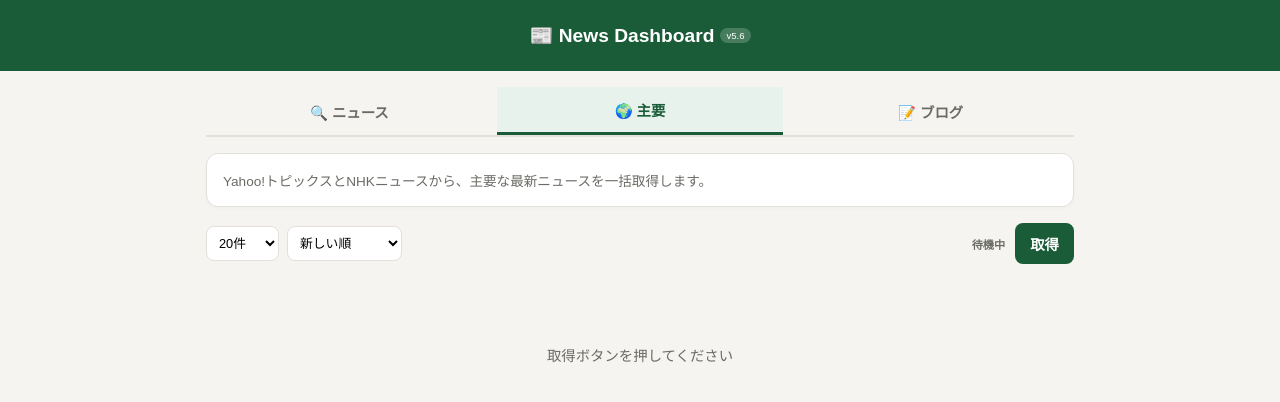
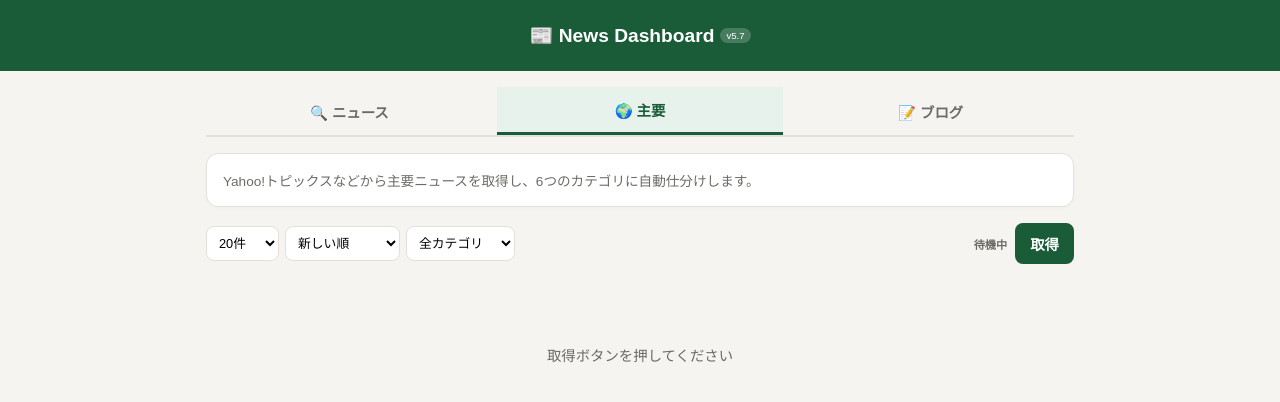
Before and after one commit to syararinn/News-RSS, a plain HTML site: page index.html in a window 1280 px wide. Both pictures are taken after a click on the button "🌍 主要". Drawn offline with Linux system fonts and the light colour scheme.

Commit message:
index.html を更新

```diff
--- a/index.html
+++ b/index.html
@@ -38,8 +38,9 @@
     .btn-secondary { background: #6b6b66; }
     .btn:disabled { opacity: 0.5; cursor: not-allowed; }
     .controls { display: flex; align-items: center; justify-content: space-between; margin-bottom: 1rem; gap: 10px; }
+    .controls-left { display: flex; gap: 6px; flex-wrap: wrap; flex: 1; }
     .sort-select { border: 1px solid var(--border); border-radius: 8px; padding: 8px; font-size: 0.8rem; background: #fff; }
-    .status-info { font-size: 0.7rem; color: var(--muted); flex: 1; font-weight: bold; text-align: right; }
+    .status-info { font-size: 0.7rem; color: var(--muted); font-weight: bold; text-align: right; white-space: nowrap; }
     .table-wrap { background: var(--surface); border: 1px solid var(--border); border-radius: 12px; overflow: hidden; }
     table { width: 100%; border-collapse: collapse; font-size: 0.85rem; }
     thead th { background: #f9f8f5; padding: 12px 10px; text-align: left; border-bottom: 1px solid var(--border); color: var(--muted); font-size: 0.7rem; text-transform: uppercase; }
@@ -54,7 +55,8 @@
       main { padding: 0.5rem; }
     }
     tr.visited { opacity: 0.45; filter: grayscale(1); }
-    .kw-tag { font-size: 0.65rem; padding: 2px 6px; border-radius: 10px; background: var(--tag-bg); color: var(--tag-text); border: 1px solid var(--tag-border); white-space: nowrap; display: inline-block;}
+    .kw-tag { font-size: 0.65rem; padding: 2px 6px; border-radius: 10px; background: var(--tag-bg); color: var(--tag-text); border: 1px solid var(--tag-border); white-space: nowrap; display: inline-block; margin-bottom: 2px;}
+    .cat-tag { background: #eef2f7; color: #34495e; border-color: #cdd9e5; margin-right: 4px; } /* カテゴリ用の新しいタグデザイン */
     .date-cell { font-size: 0.65rem; color: var(--muted); }
     .open-link { color: var(--link); text-decoration: none; font-weight: bold; padding: 5px 8px; display: inline-block; font-size: 1.1rem; }
     #results-info { text-align: center; padding: 4rem 1rem; color: var(--muted); font-size: 0.9rem; }
@@ -63,7 +65,7 @@
 <body>
 
 <header>
-  <h1>📰 News Dashboard <span class="version">v5.6</span></h1>
+  <h1>📰 News Dashboard <span class="version">v5.7</span></h1>
 </header>
 
 <main>
@@ -83,7 +85,7 @@
   </div>
 
   <div id="mj-card" class="card" style="display:none">
-    <p style="font-size:0.85rem; color:var(--muted)">Yahoo!トピックスとNHKニュースから、主要な最新ニュースを一括取得します。</p>
+    <p style="font-size:0.85rem; color:var(--muted)">Yahoo!トピックスなどから主要ニュースを取得し、6つのカテゴリに自動仕分けします。</p>
   </div>
 
   <div id="sc-card" class="card" style="display:none">
@@ -104,7 +106,7 @@
   </div>
 
   <div class="controls">
-    <div style="display: flex; gap: 8px;">
+    <div class="controls-left">
       <select id="count-sel" class="sort-select">
         <option value="10">10件</option>
         <option value="20">20件</option>
@@ -116,9 +118,22 @@
         <option value="date">新しい順</option>
         <option id="sort-opt-keyword" value="keyword">キーワード順</option>
       </select>
+
+      <select id="major-cat-sel" class="sort-select" style="display:none;" onchange="renderTable()">
+        <option value="all">全カテゴリ</option>
+        <option value="政治">🏛 政治</option>
+        <option value="社会">🚨 社会</option>
+        <option value="国際">🌍 国際</option>
+        <option value="芸能">✨ 芸能</option>
+        <option value="スポーツ">⚾ スポーツ</option>
+        <option value="その他">📌 その他</option>
+      </select>
     </div>
-    <div id="status-info" class="status-info">待機中</div>
-    <button id="main-fetch-btn" class="btn" onclick="handleFetch()">取得</button>
+
+    <div style="display: flex; align-items: center; gap: 8px;">
+      <div id="status-info" class="status-info">待機中</div>
+      <button id="main-fetch-btn" class="btn" onclick="handleFetch()">取得</button>
+    </div>
   </div>
 
   <div id="results">
@@ -171,6 +186,10 @@ function switchTab(t) {
   const sortOptKeyword = document.getElementById('sort-opt-keyword');
   if (sortOptKeyword) sortOptKeyword.textContent = (t === 'news') ? 'キーワード順' : '出典順';
 
+  // 【新機能】主要タブの時だけカテゴリフィルターを表示
+  const majorCatSel = document.getElementById('major-cat-sel');
+  if (majorCatSel) majorCatSel.style.display = (t === 'major') ? 'inline-block' : 'none';
+
   renderTable();
 }
 
@@ -218,6 +237,16 @@ function isImageLink(link) {
   return link.includes('/images') || link.includes('/photo') || link.includes('/pict');
 }
 
+// 【新機能】記事のタイトルから単語を読み取り、自動でカテゴリ分けする関数
+function autoCategorize(title) {
+  if (/政治|首相|国会|議員|参院|衆院|自民|立憲|公明|維新|共産|国民民主|岸田|政策|法案|大臣|政府|選挙|政権|裏金|与党|野党|日銀|財務|閣僚/.test(title)) return '政治';
+  if (/国際|大統領|米|アメリカ|中国|ロシア|ウクライナ|韓国|北朝鮮|台湾|イスラエル|ガザ|国連|バイデン|トランプ|プーチン|首脳|外相|海外|円相場|ドル|欧州/.test(title)) return '国際';
+  if (/スポーツ|野球|サッカー|MLB|大谷|ホームラン|五輪|オリンピック|優勝|監督|選手|試合|バレー|バスケ|相撲|競馬|大会|連勝|打者|投手|ゴルフ|陸上/.test(title)) return 'スポーツ';
+  if (/芸能|アイドル|映画|ドラマ|俳優|女優|タレント|ジャニーズ|SMILE-UP|乃木坂|AKB|アニメ|公開|放送|熱愛|結婚|離婚|ライブ|ツアー|アーティスト|音楽/.test(title)) return '芸能';
+  if (/社会|逮捕|容疑者|事件|事故|裁判|判決|地震|震度|津波|台風|気象|警報|感染|詐欺|死亡|火災|遺体|被害|警察|警視庁|殺人|消防|調査/.test(title)) return '社会';
+  return 'その他';
+}
+
 async function handleFetch() {
   const btn = document.getElementById('main-fetch-btn');
   if (btn) btn.disabled = true;
@@ -242,7 +271,6 @@ async function handleFetch() {
 
       for (const item of dataStore.news) {
         let norm = item.title.replace(/\s*[-|]\s*[^-|]*$/, '');
-        // 【改良】画面側でもカッコの中身を丸ごと消去する
         norm = norm.replace(/[（\(［\[【][^）\)］\]】]*[）\)］\]】]/g, '');
         norm = norm.replace(/[^\p{L}\p{N}]/gu, '');
 
@@ -278,15 +306,31 @@ async function handleFetch() {
 }
 
 function renderTable() {
-  const data = dataStore[currentTab];
-  if (!data || data.length === 0) {
+  let displayData = dataStore[currentTab];
+  if (!displayData || displayData.length === 0) {
     document.getElementById('results').innerHTML = '<div id="results-info">取得ボタンを押してください</div>';
     return;
   }
+
+  // 【新機能】主要タブの時は、自動でカテゴリを振り分けてから絞り込む
+  if (currentTab === 'major') {
+    displayData.forEach(item => {
+      if (!item.category) item.category = autoCategorize(item.title);
+    });
+    const catFilter = document.getElementById('major-cat-sel').value;
+    if (catFilter !== 'all') {
+      displayData = displayData.filter(n => n.category === catFilter);
+    }
+    if (displayData.length === 0) {
+      document.getElementById('results').innerHTML = `<div id="results-info">このカテゴリの記事はありません</div>`;
+      return;
+    }
+  }
+
   const sortSel = document.getElementById('sort-sel');
   const sortBy = sortSel ? sortSel.value : 'date';
 
-  const sorted = [...data].sort((a,b) => {
+  const sorted = [...displayData].sort((a,b) => {
     if (sortBy === 'date') return b.dt - a.dt;
     return a.keyword.localeCompare(b.keyword, 'ja') || b.dt - a.dt;
   });
@@ -295,8 +339,12 @@ function renderTable() {
     const d = n.dt;
     const dateStr = d.getFullYear() > 2000 ? `${d.getMonth()+1}/${d.getDate()} ${d.getHours()}:${(d.getMinutes()<10?'0':'')+d.getMinutes()}` : '—';
     const isVisited = visitedLinks.includes(n.link);
+
+    // 主要タブの時だけ、カテゴリ用の青っぽいタグを表示する
+    const catTagHtml = (currentTab === 'major') ? `<span class="kw-tag cat-tag">${n.category}</span><br>` : '';
+
     return `<tr class="${isVisited ? 'visited' : ''}">
-      <td class="col-source"><span class="kw-tag">${n.keyword}</span></td>
+      <td class="col-source">${catTagHtml}<span class="kw-tag">${n.keyword}</span></td>
       <td class="col-title"><div style="line-height:1.45; font-size: 0.9rem;">${n.title}</div></td>
       <td class="col-date"><span class="date-cell">${dateStr}</span></td>
       <td class="col-link"><a class="open-link" href="${n.link}" target="_blank" onclick="markAsVisited('${n.link}')">↗</a></td>
```
